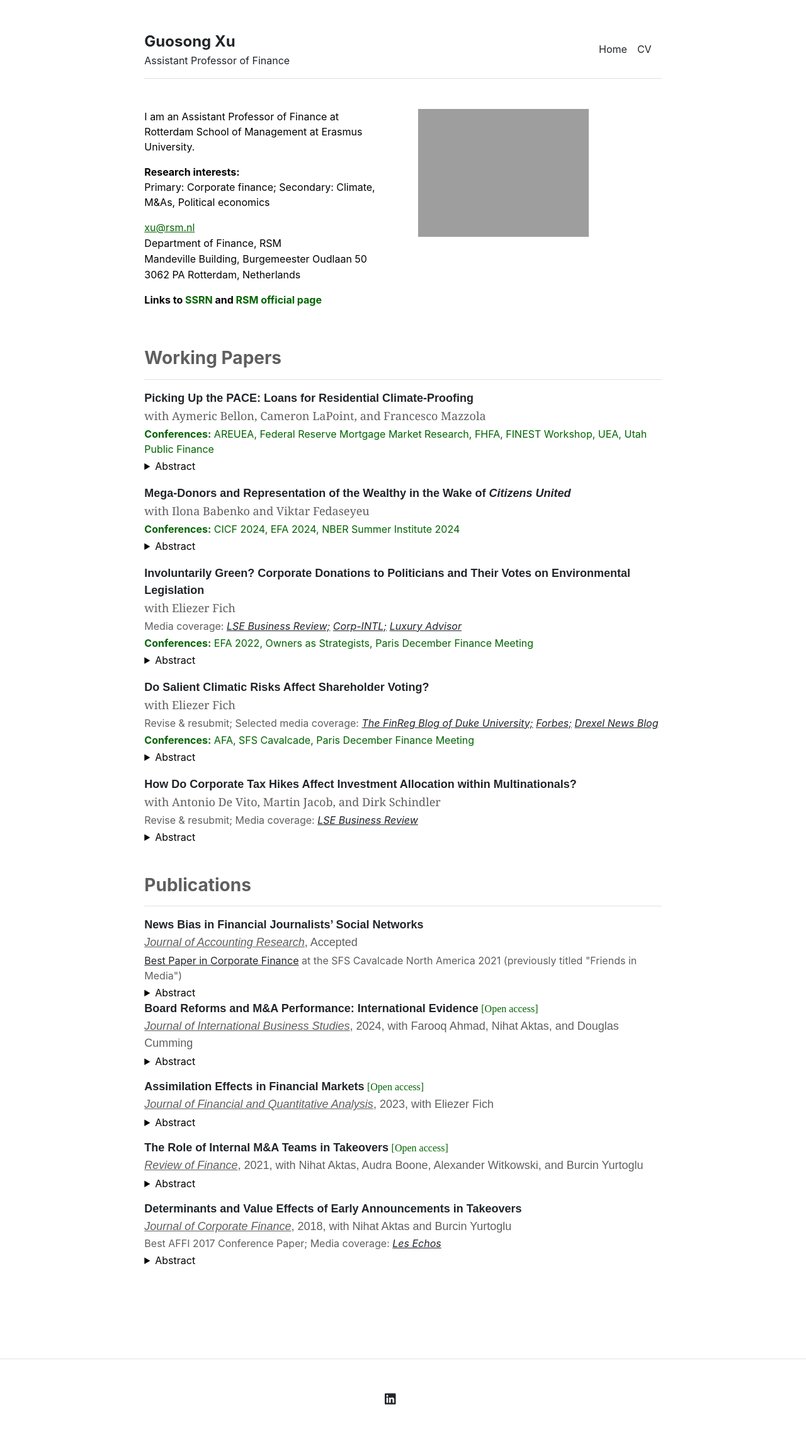
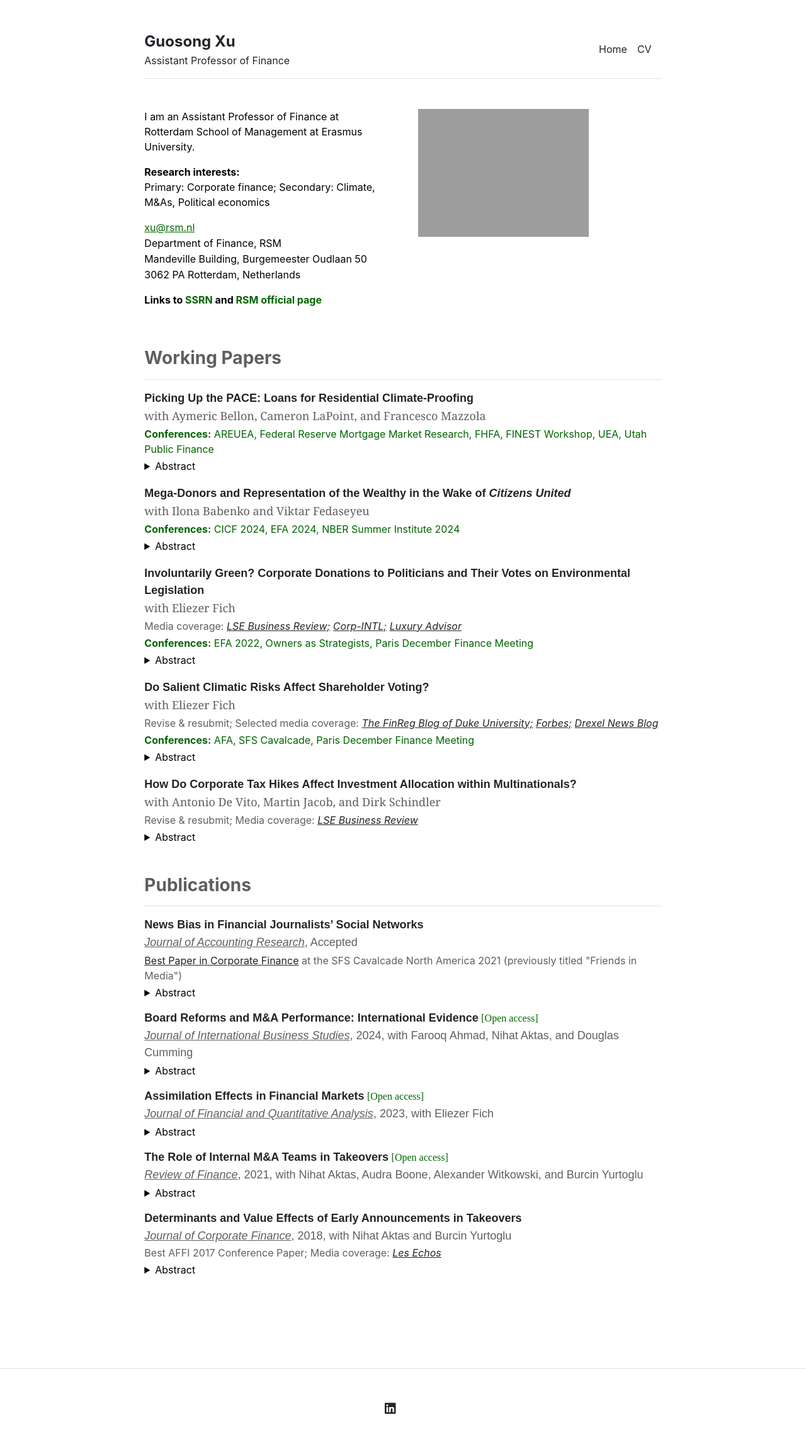
Before and after one commit to guosongxu/guosongxu.github.io, a Jekyll site: the page built from index.md, in a window 1280 px wide. Shown: the whole page at 63% size. Built offline with Jekyll 4.4.1, drawn with Linux system fonts in a browser that asks for light colours.

Commit message:
Update home.html

```diff
--- a/_layouts/home.html
+++ b/_layouts/home.html
@@ -85,7 +85,7 @@ layout: default
       </p>
     </details>
 
-    <p style="margin-bottom:1px"><span style="font-family:arial, 'MS Sans Serif', arial;font-size:18px"><strong><a href="https://papers.ssrn.com/sol3/papers.cfm?abstract_id=4629515" target="_blank" rel="noreferrer noopener" aria-label=" (opens in a new tab)" style="text-decoration:none;">Board Reforms and M&A Performance: International Evidence</a></strong></span>&nbsp;<span style="font-family:bradley hand, cursive;font-size:16px"><a href="https://doi.org/10.1057/s41267-023-00674-3" target="_blank" rel="noreferrer noopener" aria-label=" (opens in a new tab)" style="text-decoration:none;color:#006400">[Open access]</a></span></p>
+    <p style="margin-bottom:1px;margin-top:15px"><span style="font-family:arial, 'MS Sans Serif', arial;font-size:18px"><strong><a href="https://papers.ssrn.com/sol3/papers.cfm?abstract_id=4629515" target="_blank" rel="noreferrer noopener" aria-label=" (opens in a new tab)" style="text-decoration:none;">Board Reforms and M&A Performance: International Evidence</a></strong></span>&nbsp;<span style="font-family:bradley hand, cursive;font-size:16px"><a href="https://doi.org/10.1057/s41267-023-00674-3" target="_blank" rel="noreferrer noopener" aria-label=" (opens in a new tab)" style="text-decoration:none;color:#006400">[Open access]</a></span></p>
     <p style="font-family:arial;font-size:18px;margin-bottom:3px;color:#605F5F"><em><u>Journal of International Business Studies</u></em>, 2024,  with Farooq Ahmad, Nihat Aktas, and Douglas Cumming</p>
     <details>
       <summary>Abstract</summary>
```
